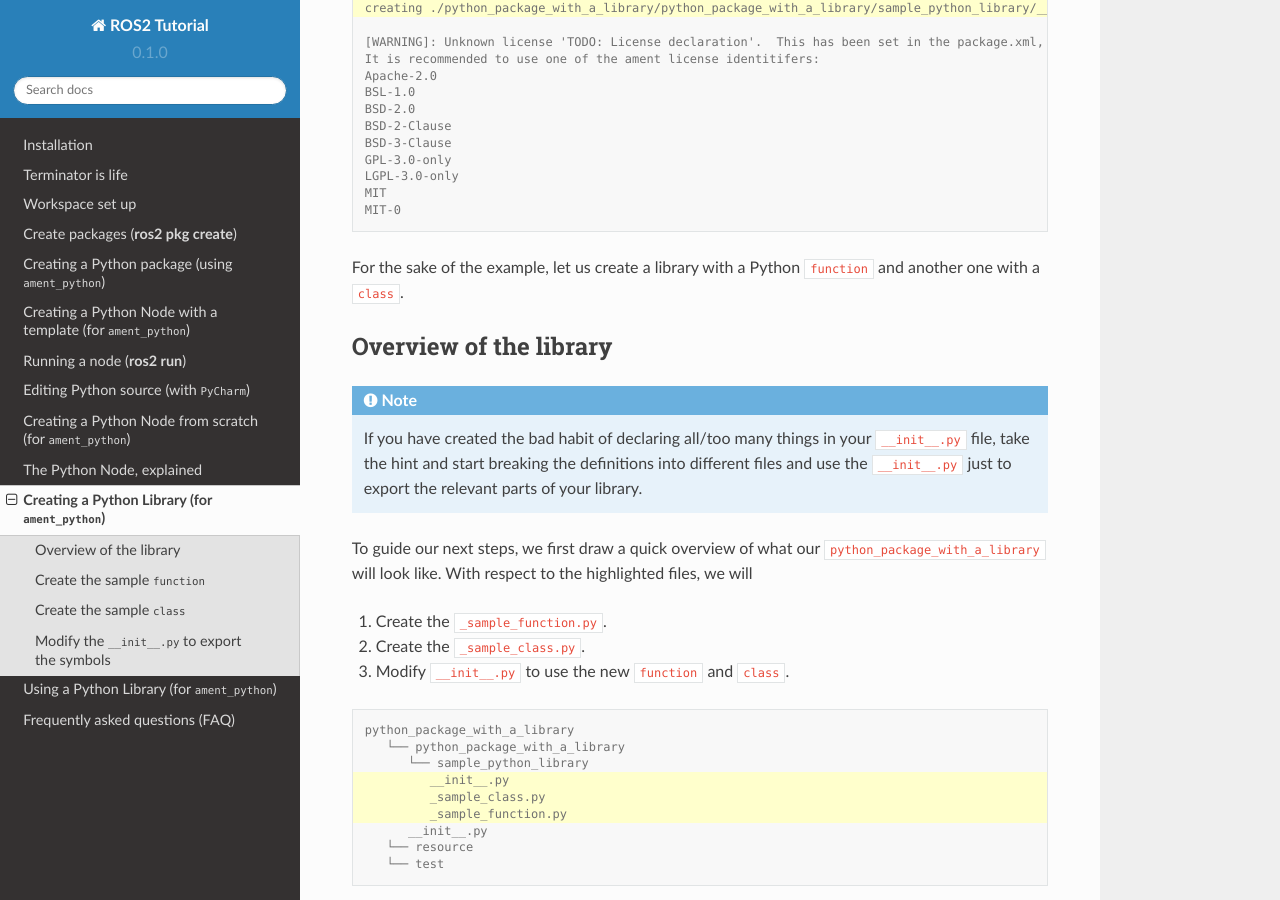
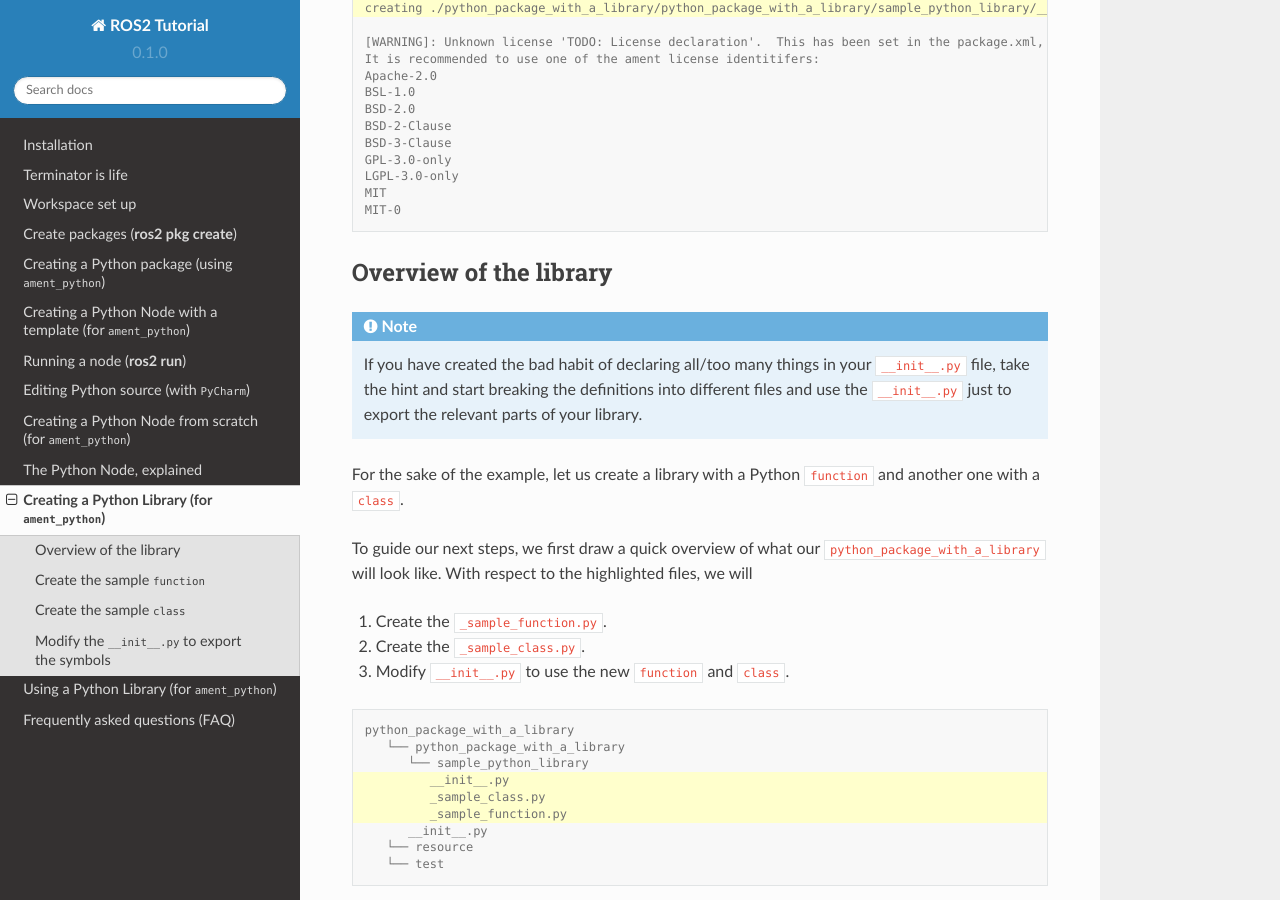
Before and after one commit to mmmarinho/ROS2_Tutorial, a Sphinx documentation site: the page built from docs/source/create_python_library.rst, in a window 1280 px wide and 900 px high, scrolled down 801 px. Built offline with Sphinx 7.4.7 and the Read the Docs theme 2.0.0, drawn with Linux system fonts in a browser that asks for light colours.

```diff
--- a/docs/source/create_python_library.rst
+++ b/docs/source/create_python_library.rst
@@ -52,15 +52,14 @@ which outputs the forever beautiful wall of text we're by now used to, with a mi
    MIT
    MIT-0
 
-
-For the sake of the example, let us create a library with a Python :code:`function` and another one with a :code:`class`.
-
 Overview of the library
 -----------------------
 
 .. note::
 
    If you have created the bad habit of declaring all/too many things in your :file:`__init__.py` file, take the hint and start breaking the definitions into different files and use the :file:`__init__.py` just to export the relevant parts of your library.
+
+For the sake of the example, let us create a library with a Python :code:`function` and another one with a :code:`class`.
 
 To guide our next steps, we first draw a quick overview of what our :code:`python_package_with_a_library` will look like.
 With respect to the highlighted files, we will
```
